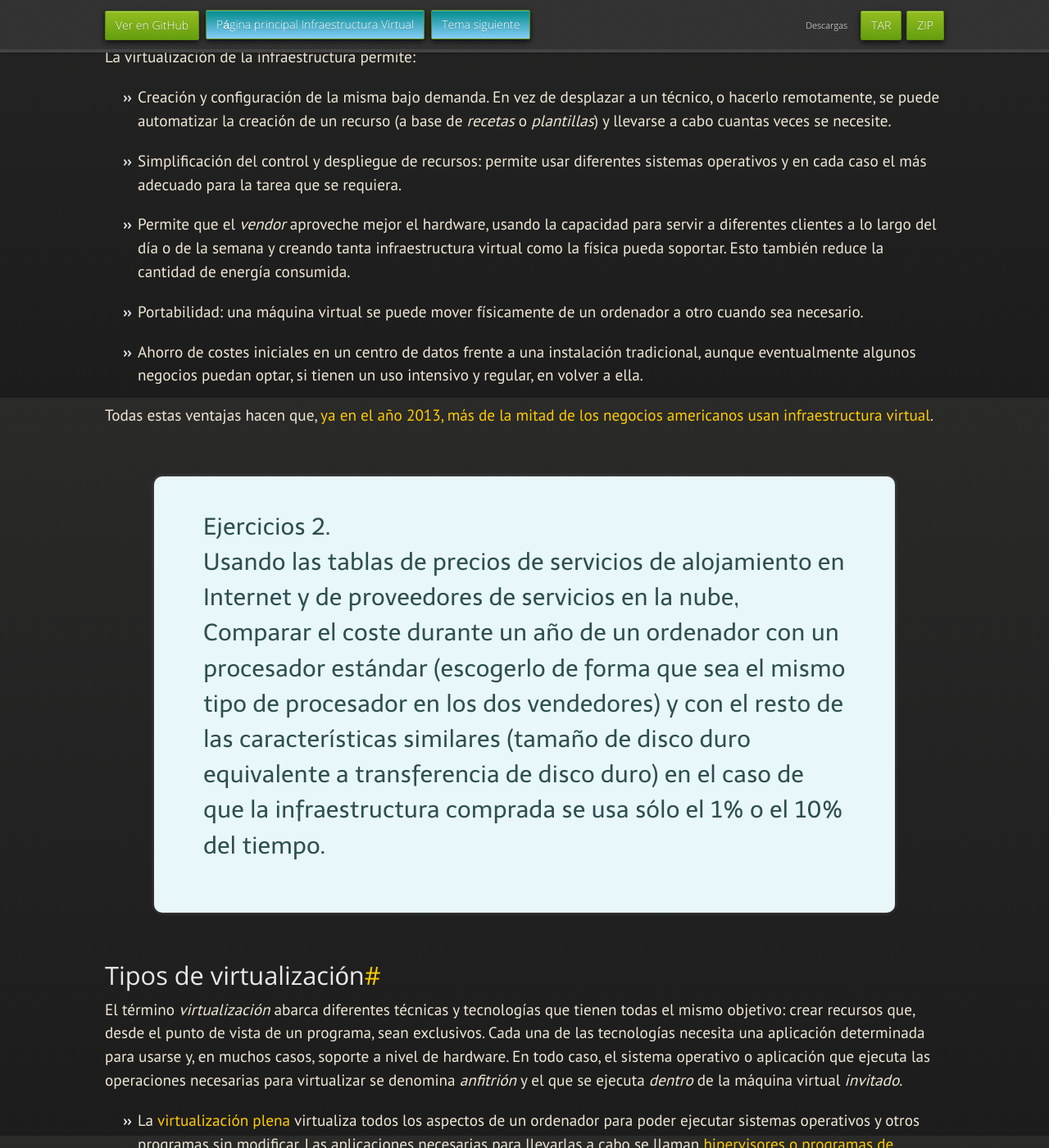
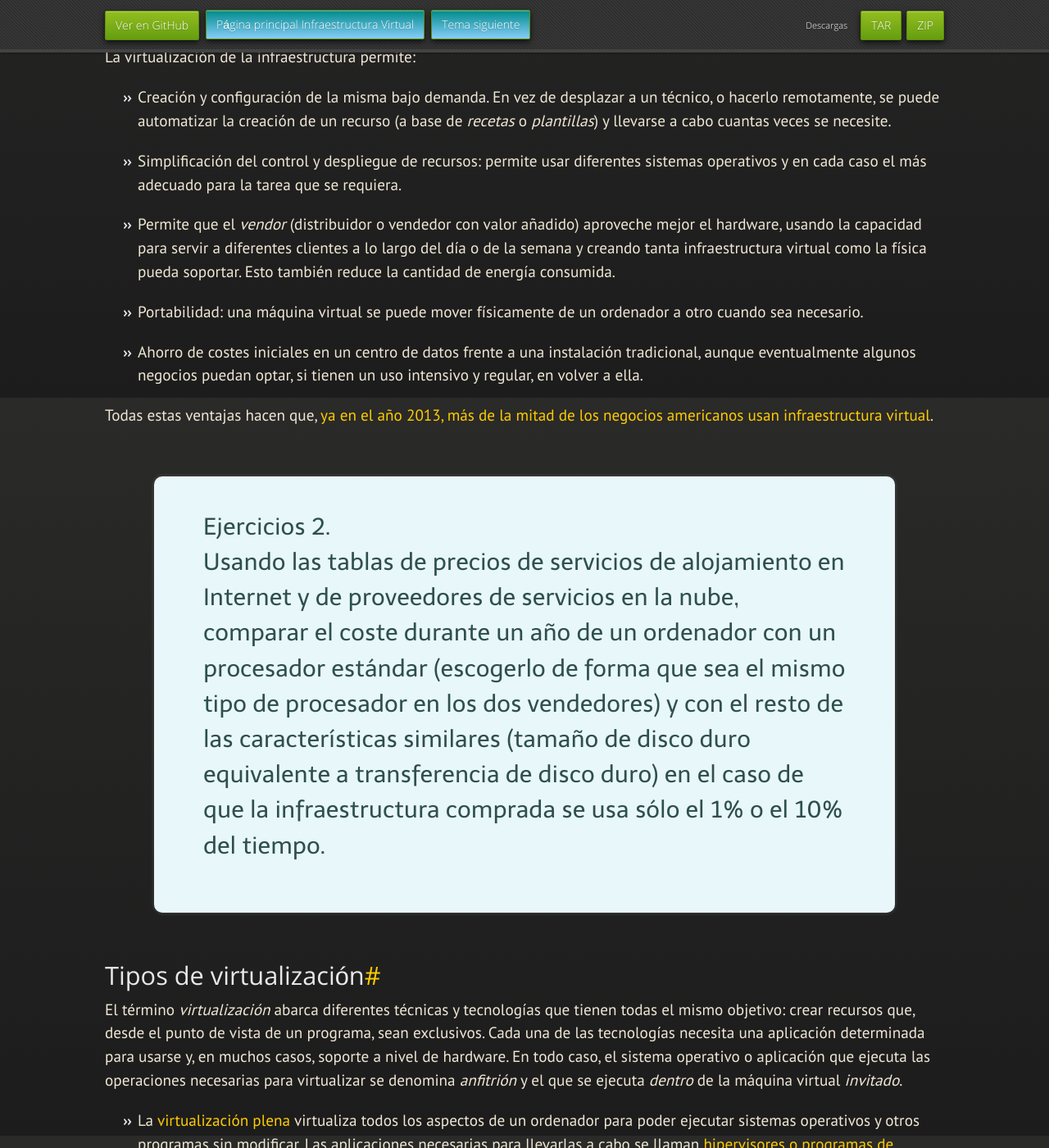
Before and after one commit to JJ/IV, a Jekyll site: the page built from documentos/temas/Intro_concepto_y_soporte_fisico.md, in a window 1280 px wide and 1400 px high, scrolled down 4015 px. Shown: the whole window at 82% size. Built offline with Jekyll 4.4.1, drawn with Linux system fonts in a browser that asks for light colours; nearby versions of some CDN libraries; some web fonts are replaced; our own code applies the rules of GitHub Pages for plain Markdown files; some of the changed text lies outside the part shown.

Commit message:
Sync documentos/temas/Intro_concepto_y_soporte_fisico.md de master a gh-pages

```diff
--- a/documentos/temas/Intro_concepto_y_soporte_fisico.md
+++ b/documentos/temas/Intro_concepto_y_soporte_fisico.md
@@ -183,7 +183,7 @@
    diferentes sistemas operativos y en cada caso el más adecuado para
    la tarea que se requiera.
 
-* Permite que el *vendor* aproveche mejor el hardware, usando la
+* Permite que el *vendor* (distribuidor o vendedor con valor añadido) aproveche mejor el hardware, usando la
   capacidad para servir a diferentes clientes a lo largo del día o de
   la semana y creando tanta infraestructura virtual como la física
   pueda soportar. Esto también reduce la cantidad de energía consumida.
@@ -199,7 +199,7 @@
 
 <div class='ejercicios' markdown="1">
 Usando las tablas de precios de servicios de alojamiento en Internet y
-de proveedores de servicios en la nube, Comparar el coste durante un
+de proveedores de servicios en la nube, comparar el coste durante un
 año de un ordenador con un procesador estándar (escogerlo de forma que
 sea el mismo tipo de procesador en los dos vendedores) y con el resto
 de las características similares (tamaño de disco duro equivalente a
@@ -313,8 +313,10 @@
 el procesador no tiene esa funcionalidad o está desactivada.
 
 <div class='ejercicios' markdown="1">
-Comprobar si el procesador o procesadores instalados tienen estos *flags*. ¿Qué
-modelo de procesador es? ¿Qué aparece como salida de esa orden?
+En general, cualquier ordenador con menos de 5 o 6 años tendrá estos *flags*. ¿Qué
+modelo de procesador es? ¿Qué aparece como salida de esa orden? Si
+usas una máquina virtual, ¿qué resultado da? ¿Y en una Raspberry Pi o,
+si tienes acceso, [el procesador del móvil](https://stackoverflow.com/questions/26239956/how-to-get-specific-information-of-an-android-device-from-proc-cpuinfo-flie)?
 </div>
 
 Lo que implementan estas tecnologías son una serie de instrucciones
```
